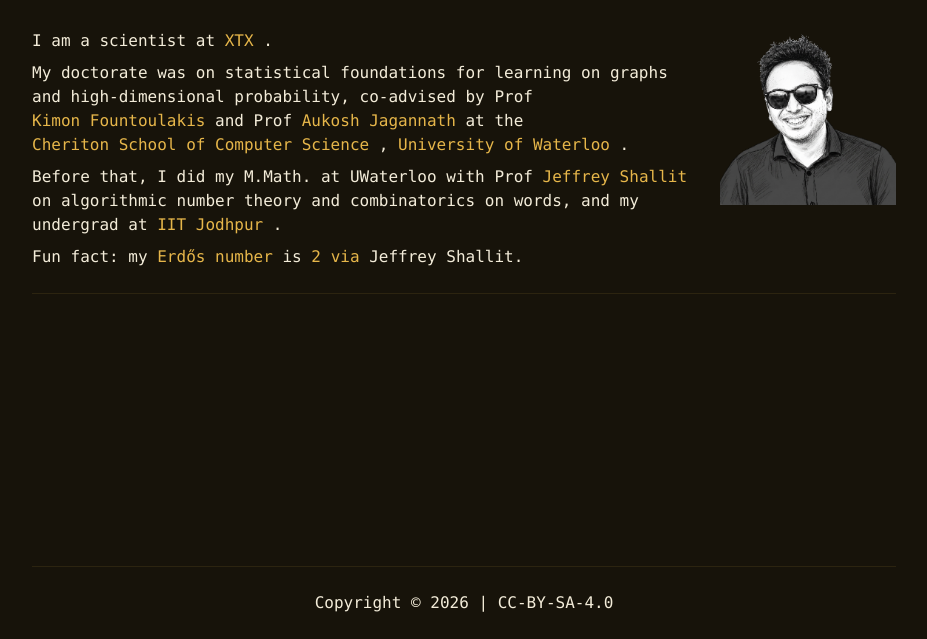
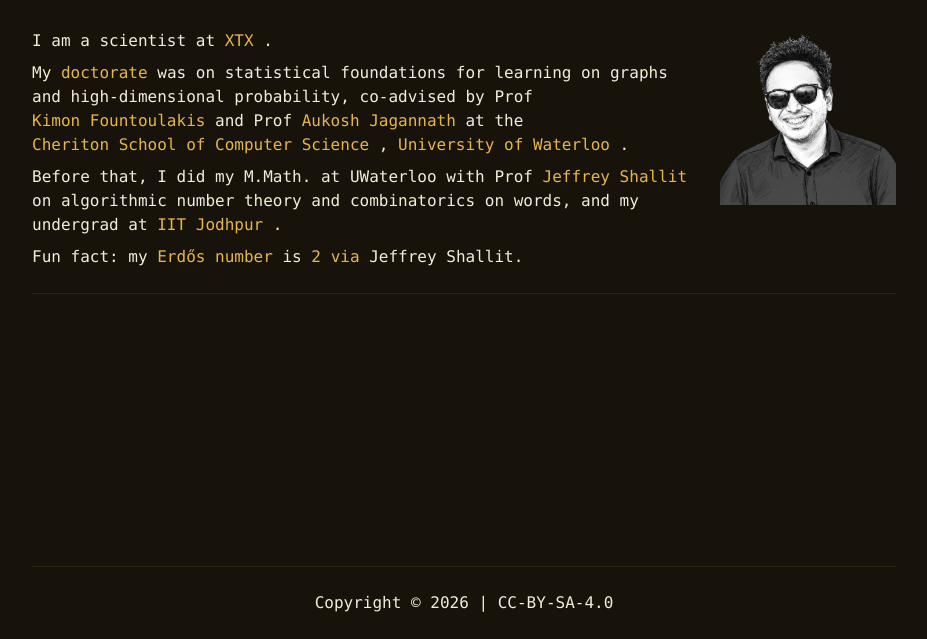
Before and after one commit to aseemrb/aseemrb.github.io, an Astro site: page / in a window 1280 px wide. Shown: the part 161-800 px from the top of the page, without its empty margins (176-1103 px from the left). Built offline with nearby package versions, Linux system fonts and the light colour scheme; Astro itself is replaced by a stand-in of ours.

Commit message:
thesis link

```diff
--- a/src/pages/index.astro
+++ b/src/pages/index.astro
@@ -55,7 +55,7 @@ const postDate = (pubDatetime: string | Date, tz: string | undefined) =>
             I am a scientist at <LinkButton class="underline-offset-4 hover:text-accent" href="https://xtxmarkets.com/">XTX</LinkButton>.
           </p>
           <p class="mt-2">
-            My doctorate was on statistical foundations for learning on graphs and high-dimensional probability, co-advised by Prof <LinkButton class="underline-offset-4 hover:text-accent" href="https://scholar.google.ca/citations?user=K-SafJUAAAAJ">Kimon Fountoulakis</LinkButton> and Prof <LinkButton class="underline-offset-4 hover:text-accent" href="https://aukosh.github.io/">Aukosh Jagannath</LinkButton> at the <LinkButton class="underline-offset-4 hover:text-accent" href="https://cs.uwaterloo.ca/">Cheriton School of Computer Science</LinkButton>, <LinkButton class="underline-offset-4 hover:text-accent" href="https://uwaterloo.ca/">University of Waterloo</LinkButton>.
+            My <LinkButton class="underline-offset-4 hover:text-accent" href="https://uwspace.uwaterloo.ca/items/291d10bc-ba68-4beb-9984-6daa021f6e86">doctorate</LinkButton> was on statistical foundations for learning on graphs and high-dimensional probability, co-advised by Prof <LinkButton class="underline-offset-4 hover:text-accent" href="https://scholar.google.ca/citations?user=K-SafJUAAAAJ">Kimon Fountoulakis</LinkButton> and Prof <LinkButton class="underline-offset-4 hover:text-accent" href="https://aukosh.github.io/">Aukosh Jagannath</LinkButton> at the <LinkButton class="underline-offset-4 hover:text-accent" href="https://cs.uwaterloo.ca/">Cheriton School of Computer Science</LinkButton>, <LinkButton class="underline-offset-4 hover:text-accent" href="https://uwaterloo.ca/">University of Waterloo</LinkButton>.
           </p>
           <p class="mt-2">
             Before that, I did my M.Math. at UWaterloo with Prof <LinkButton class="underline-offset-4 hover:text-accent" href="https://cs.uwaterloo.ca/~shallit/">Jeffrey Shallit</LinkButton> on algorithmic number theory and combinatorics on words, and my undergrad at <LinkButton class="underline-offset-4 hover:text-accent" href="http://iitj.ac.in/">IIT Jodhpur</LinkButton>.
```
